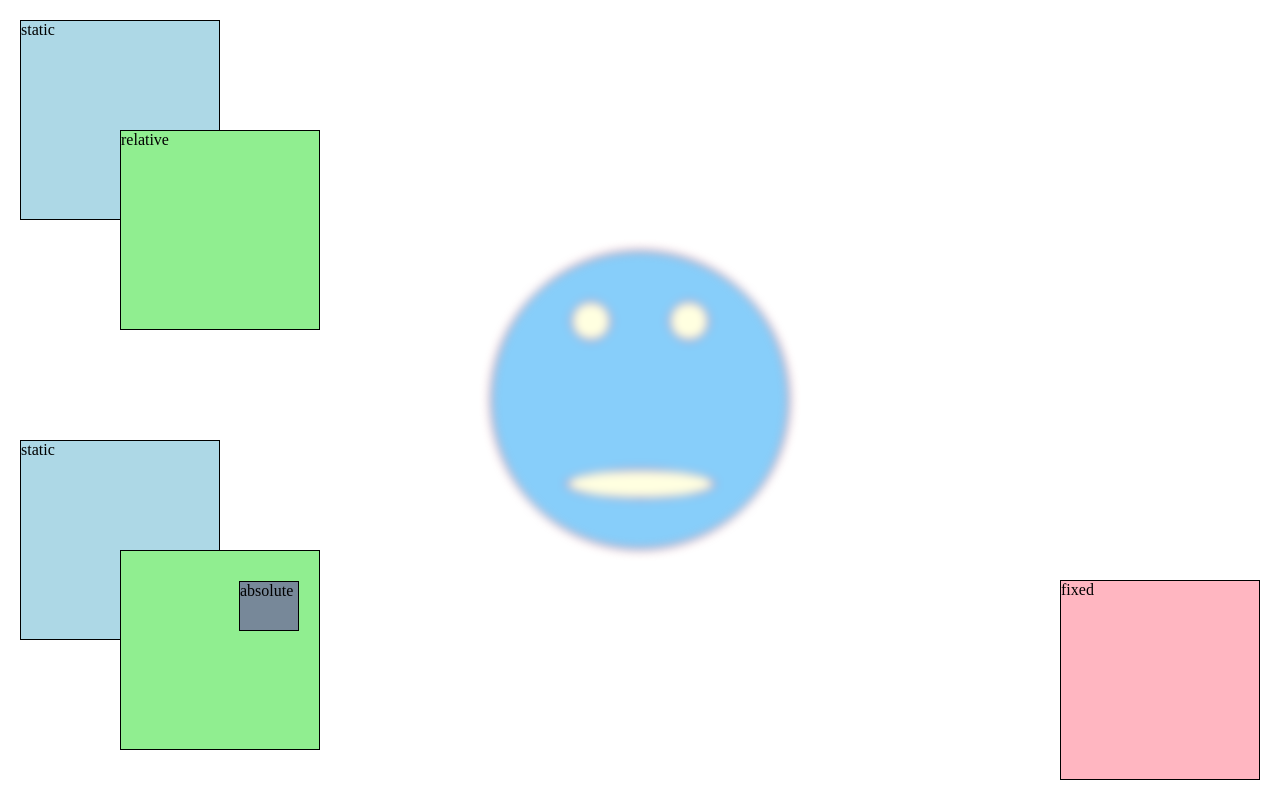
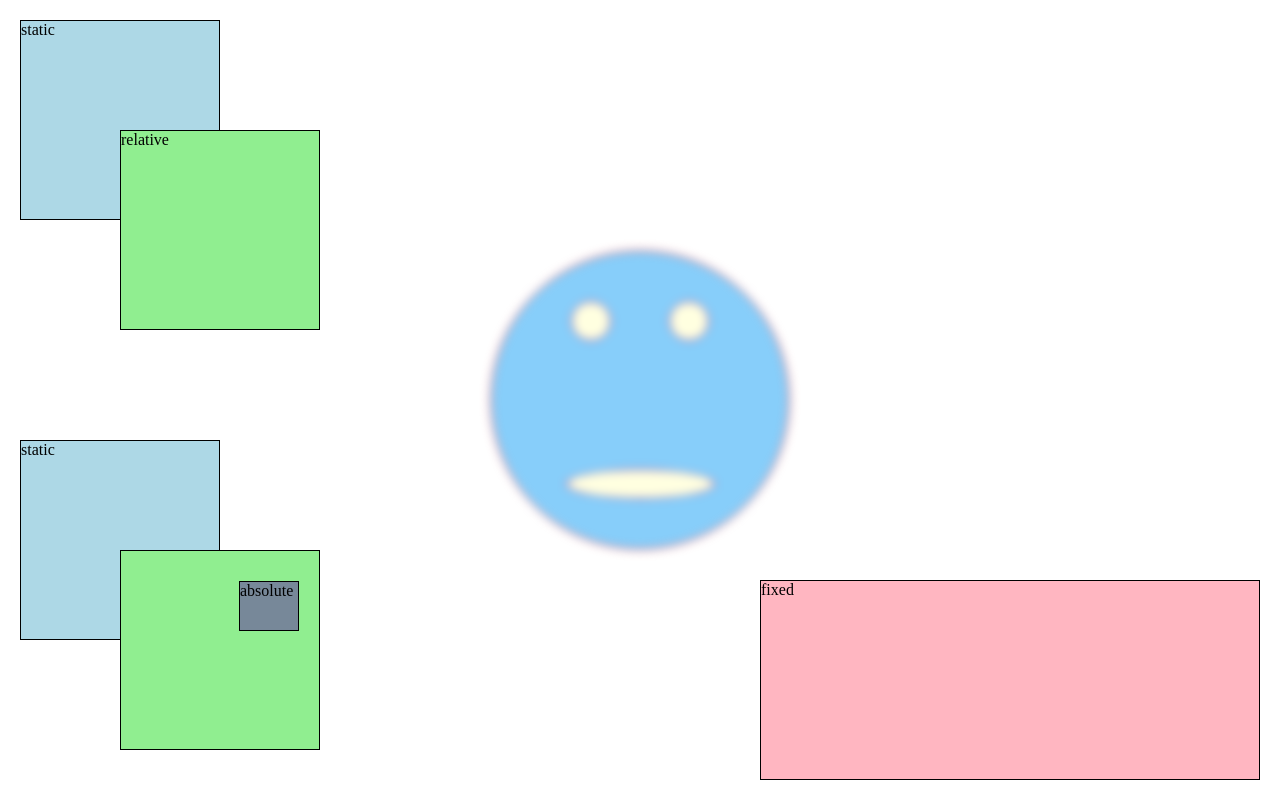
Before and after one commit to jessmayrides/jess-class-site, a plain HTML site: page positioning/index.html in a window 1280 px wide. Shown: the top 800 px of the page. Drawn offline with Linux system fonts and the light colour scheme.

Commit message:
edits 09/13

```diff
--- a/positioning/style.css
+++ b/positioning/style.css
@@ -19,6 +19,7 @@ body{
     background:lightgreen;
     bottom: 100px;
     left: 100px;
+    z-index:5;
 }
 
 .fixed{
@@ -26,6 +27,8 @@ body{
     background:lightpink;
     bottom:20px;
     right:20px;
+    width:500px;
+    z-index:10;
 }
 
 .absolute{
```
Also changed, not shown: 1 other file.
